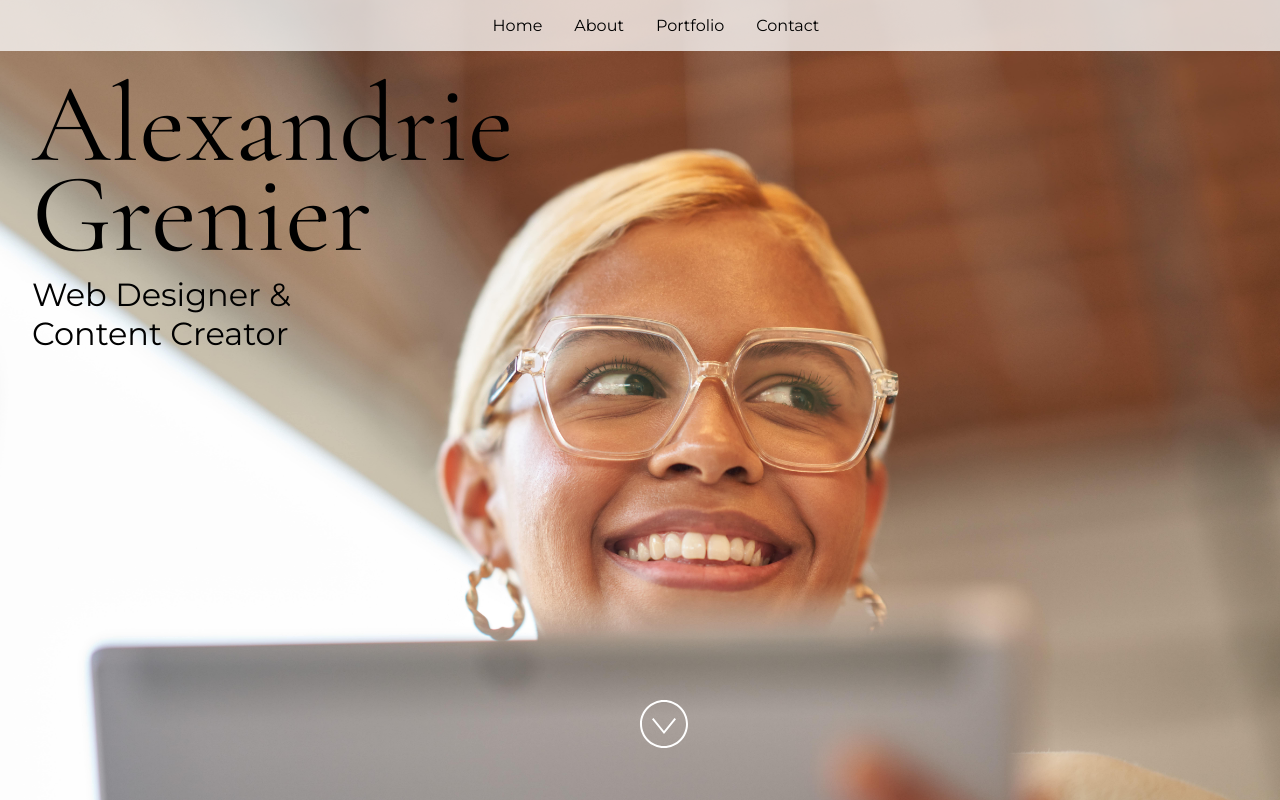
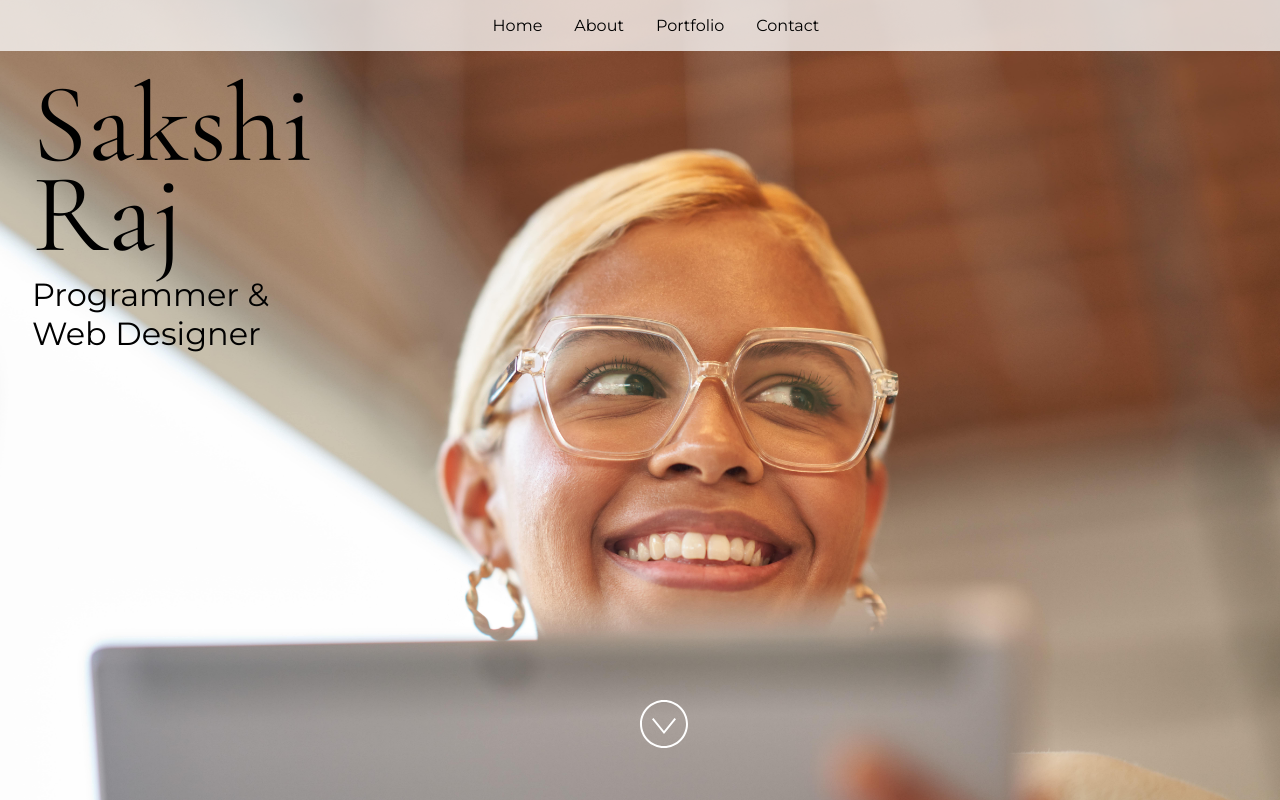
Before and after one commit to Sak608/SakShi, a React (Vite) app: page / in a window 1280 px wide. Built offline with nearby package versions, Linux system fonts and the light colour scheme.

Commit message:
Update about me

```diff
--- a/src/App.jsx
+++ b/src/App.jsx
@@ -24,15 +24,15 @@ import "./styles.css";
  * If you don't have one of the social sites listed, leave it as an empty string.
  */
 const siteProps = {
-  name: "Alexandrie Grenier",
-  title: "Web Designer & Content Creator",
-  email: "alex@example.com",
-  gitHub: "microsoft",
-  instagram: "microsoft",
-  linkedIn: "satyanadella",
-  medium: "",
-  twitter: "microsoft",
-  youTube: "Code",
+  name: "Sakshi Raj",
+  title: "Programmer & Web Designer ",
+  email: "sakshiraj708@gmail.com",
+  gitHub: "sak608",
+  instagram: "_sakshi.raj_",
+  linkedIn: "Sakshi Raj",
+  medium: "Sakshi Raj",
+  //twitter: "microsoft",
+  //youTube: "Code",
 };
 
 const primaryColor = "#4E567E";
```
